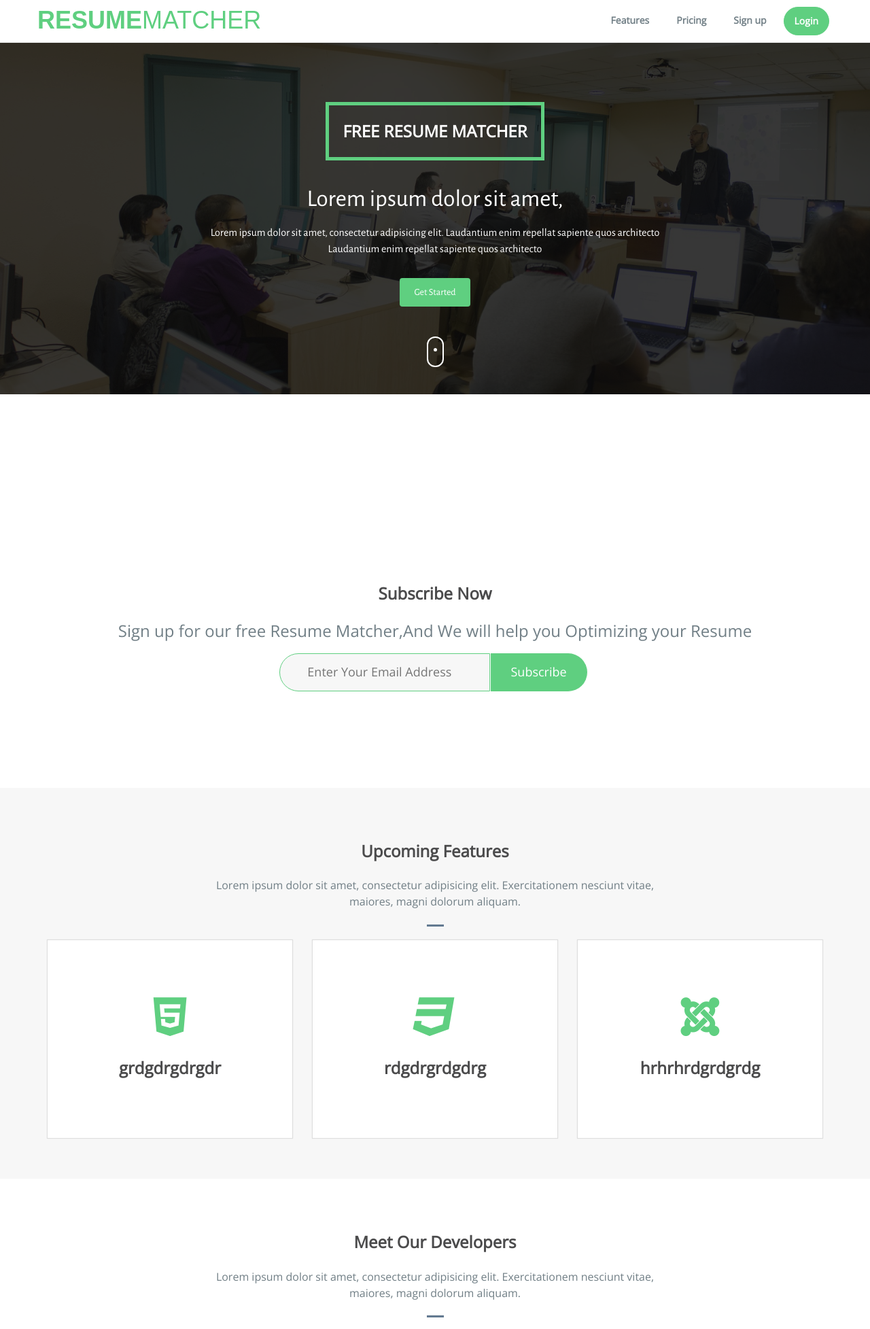
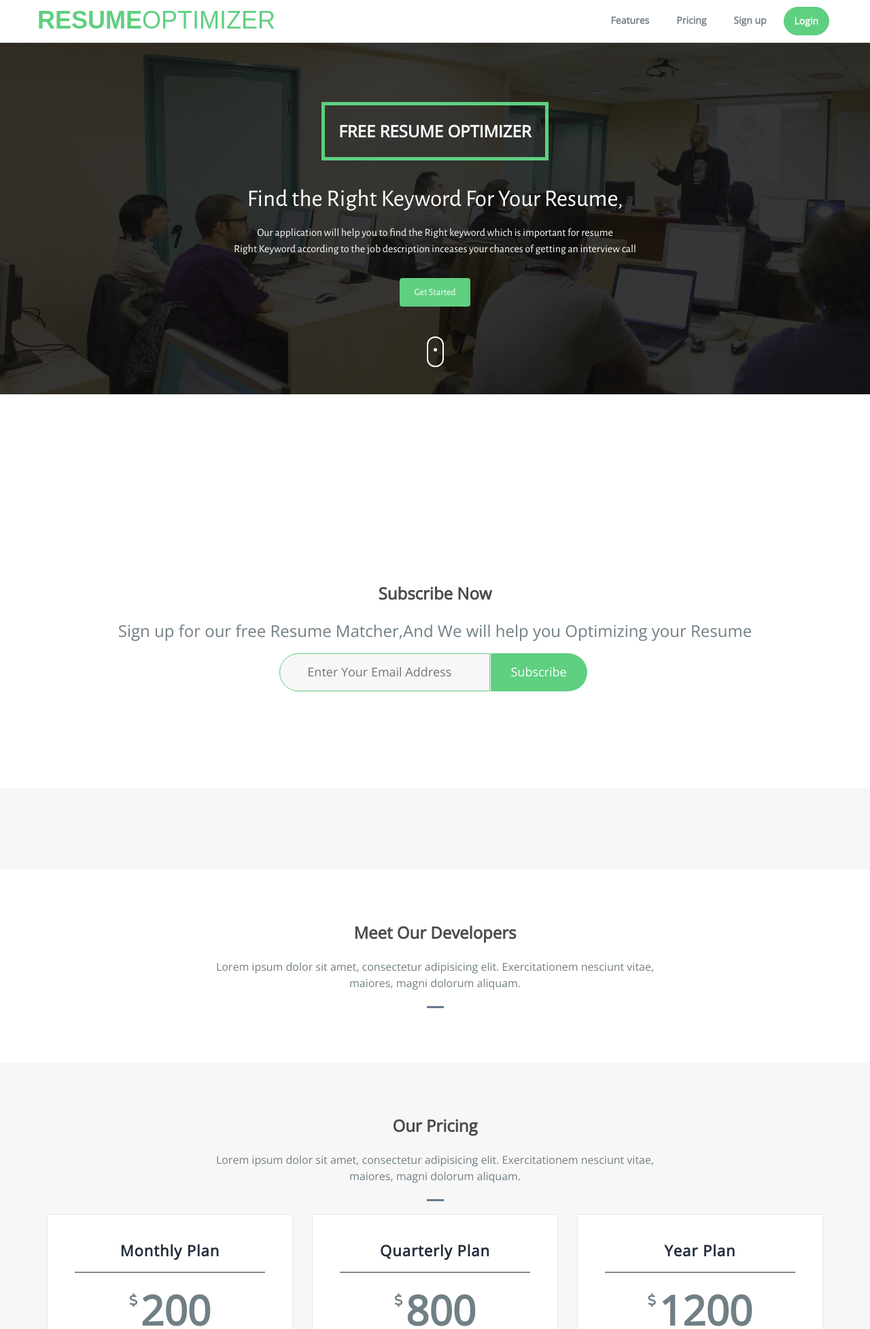
Before and after one commit to sparsh308/Resume-optimizer, a Django app: page / in a window 1280 px wide. Shown: the top 1955 px of the page at 68% size. Run offline with Django 3.2, Linux system fonts and the light colour scheme; data that the repository does not hold is empty; some libraries are stand-ins or nearby versions; some web fonts are replaced.

Commit message:
new commit

```diff
--- a/templates/index.html
+++ b/templates/index.html
@@ -25,7 +25,7 @@
           <span class="icon-bar"></span>
           <span class="icon-bar"></span>
         </button>
-        <a class="navbar-brand" href="home">Resume<span>Matcher</span></a>
+        <a class="navbar-brand" href="home">Resume<span>Optimizer</span></a>
       </div>
       <div class="collapse navbar-collapse" id="myNavbar">
         <ul class="nav navbar-nav navbar-right">
@@ -52,12 +52,12 @@
         <div class="row">
           <div class="banner-text text-center">
             <div class="text-border">
-              <h2 class="text-dec">Free Resume Matcher</h2>
+              <h2 class="text-dec">Free Resume Optimizer</h2>
             </div>
             <div class="intro-para text-center quote">
-              <p class="big-text">Lorem ipsum dolor sit amet, </p>
+              <p class="big-text">Find the Right Keyword For Your Resume, </p>
 
-              <p class="small-text">Lorem ipsum dolor sit amet, consectetur adipisicing elit. Laudantium enim repellat sapiente quos architecto<br>Laudantium enim repellat sapiente quos architecto</p>
+              <p class="small-text">Our application will help you to find the Right keyword which is important for resume<br>Right Keyword according to the job description inceases your chances of getting an interview call</p>
               {% if user.is_authenticated %}
 
             <a href="app_page" class="btn get-quote">Go To Application</a>
@@ -104,44 +104,9 @@
   <!--work-shop-->
   <section id="work-shop" class="section-padding">
     <div class="container">
-      <div class="row">
-        <div class="header-section text-center">
-          <h2>Upcoming Features</h2>
-          <p>Lorem ipsum dolor sit amet, consectetur adipisicing elit. Exercitationem nesciunt vitae,<br> maiores, magni dolorum aliquam.</p>
-          <hr class="bottom-line">
-        </div>
-        <div class="col-md-4 col-sm-6">
-          <div class="service-box text-center">
-            <div class="icon-box">
-              <i class="fa fa-html5 color-green"></i>
-            </div>
-            <div class="icon-text">
-              <h4 class="ser-text">grdgdrgdrgdr</h4>
-            </div>
-          </div>
-        </div>
-        <div class="col-md-4 col-sm-6">
-          <div class="service-box text-center">
-            <div class="icon-box">
-              <i class="fa fa-css3 color-green"></i>
-            </div>
-            <div class="icon-text">
-              <h4 class="ser-text">rdgdrgrdgdrg</h4>
-            </div>
-          </div>
-        </div>
-        <div class="col-md-4 col-sm-6">
-          <div class="service-box text-center">
-            <div class="icon-box">
-              <i class="fa fa-joomla color-green"></i>
-            </div>
-            <div class="icon-text">
-              <h4 class="ser-text">hrhrhrdgrdgrdg</h4>
-            </div>
-          </div>
-        </div>
+
       </div>
-    </div>
+
   </section>
   <!--/ work-shop-->
   <!--Faculity member-->
@@ -172,31 +137,7 @@
     </div>
   </section>
   <!--/ Faculity member-->
-  <!--Testimonial-->
-  <section id="testimonial" class="section-padding">
-    <div class="container">
-      <div class="row">
-        <div class="header-section text-center">
-          <h2 class="white">See What Our users Are Saying?</h2>
-          <p class="white">Lorem ipsum dolor sit amet, consectetur adipisicing elit. Exercitationem nesciunt vitae,<br> maiores, magni dolorum aliquam.</p>
-          <hr class="bottom-line bg-white">
-        </div>
-        <div class="col-md-6 col-sm-6">
-          <div class="text-comment">
-            <p class="text-par">"Proin gravida nibh vel velit auctor aliquet. Aenean sollicitudin, nec sagittis sem"</p>
-            <p class="text-name">Abraham Doe - Creative Dırector</p>
-          </div>
-        </div>
-        <div class="col-md-6 col-sm-6">
-          <div class="text-comment">
-            <p class="text-par">"Proin gravida nibh vel velit auctor aliquet. Aenean sollicitudin, nec sagittis sem"</p>
-            <p class="text-name">Abraham Doe - Creative Dırector</p>
-          </div>
-        </div>
-      </div>
-    </div>
-  </section>
-  <!--/ Testimonial-->
+
 
   <!--Pricing-->
   <section id="pricing" class="section-padding">
```
Also changed, not shown: assests/css/style.css (+19 -0 lines).
